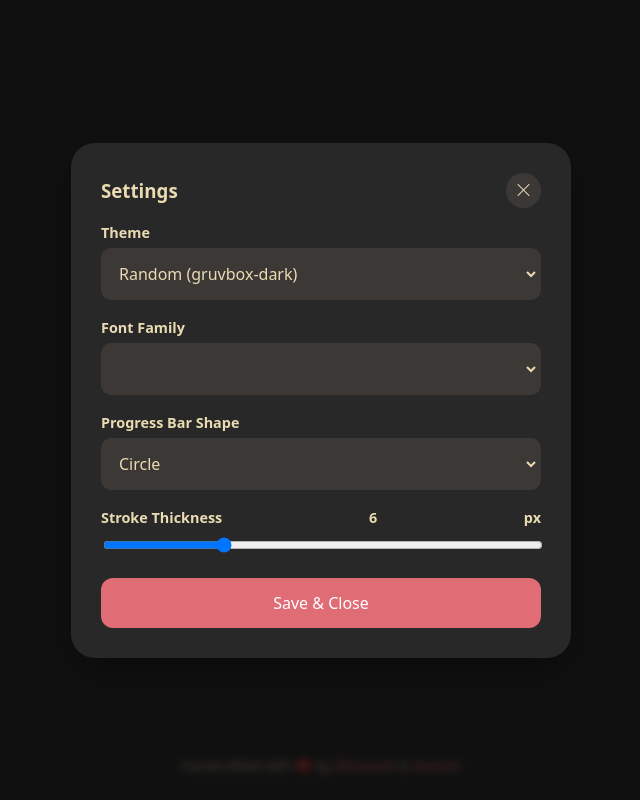
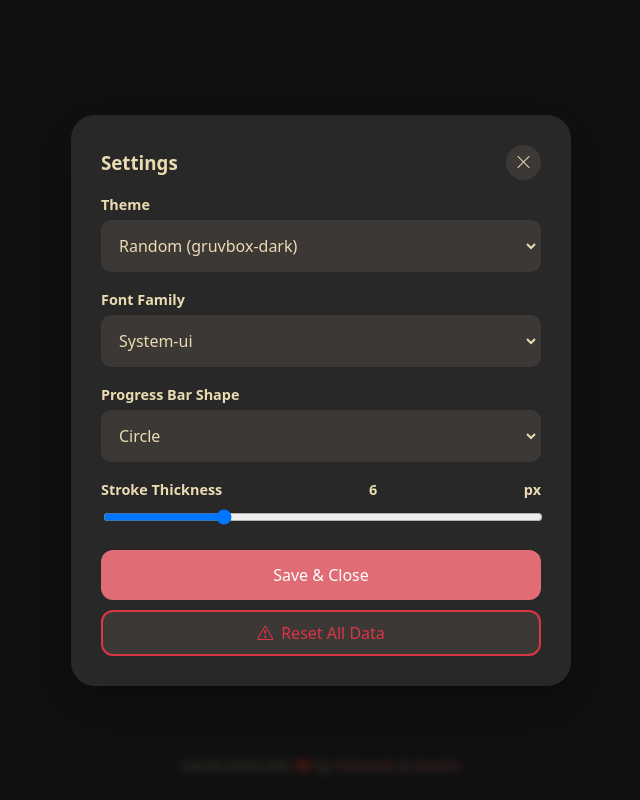
Before and after one commit to AlexTheGreat600/vpomodoro, a website: page index.html in a window 1280 px wide. Both pictures are taken after a click on the button 494 px from the left and 575 px from the top of the page. Shown: the whole page, without its empty margins (319-959 px from the left). Drawn offline with Linux system fonts and the light colour scheme.

Commit message:
title: changed to look nicer

```diff
--- a/index.html
+++ b/index.html
@@ -193,6 +193,10 @@
                 <input type="range" id="thicknessSelect" min="1" max="20" step="1" oninput="applyThickness(this.value)">
             </div>
             <button class="primary" style="width:100%; justify-content: center; margin-top: 10px;" onclick="saveSettings()">Save & Close</button>
+
+            <button style="width:100%; justify-content: center; margin-top: 10px; border-color: #dc3545; color: #dc3545;" onclick="clearAllData()">
+                <i class="bi bi-exclamation-triangle"></i> Reset All Data
+            </button>
         </div>
     </div>
 
@@ -239,7 +243,7 @@
         ];
 
         let activities = JSON.parse(localStorage.getItem('vp_activities')) || defaultActivities;
-        let settings = JSON.parse(localStorage.getItem('vp_settings')) || { theme: 'default', font: "'system-ui', sans-serif", shape: 'Circle', thickness: 6 };
+        let settings = JSON.parse(localStorage.getItem('vp_settings')) || { theme: 'default', font: "system-ui", shape: 'Circle', thickness: 6 };
         let timer = null, timeLeft = 0, totalTime = 0, isPaused = true, currentActivity = activities[0], progressBar = null;
 
         window.onload = () => {
@@ -288,7 +292,7 @@
             const timeStr = `${mins.toString().padStart(2, '0')}:${secs.toString().padStart(2, '0')}`;
             const display = document.getElementById('timer-display');
             if(display) display.innerText = timeStr;
-            document.title = `Vpomodoro - ${timeStr} - ${currentActivity.name}`;
+            document.title = `Vpomodoro - ${currentActivity.name} (${timeStr})`;
 
             if (timeLeft === totalTime) document.body.classList.add('at-start');
             else document.body.classList.remove('at-start');
@@ -411,9 +415,15 @@
         }
 
         function saveSettings() { localStorage.setItem('vp_settings', JSON.stringify(settings)); if(document.getElementById('settingsModal').style.display === 'flex') toggleModal('settingsModal'); }
+
+        function clearAllData() {
+            if (confirm("Are you sure? This will delete all custom activities and reset all settings to default.")) {
+                localStorage.clear();
+                window.location.reload();
+            }
+        }
     </script>
 
-    <!-- Service Worker Registration -->
     <script>
         if ('serviceWorker' in navigator) {
             window.addEventListener('load', () => {
```
